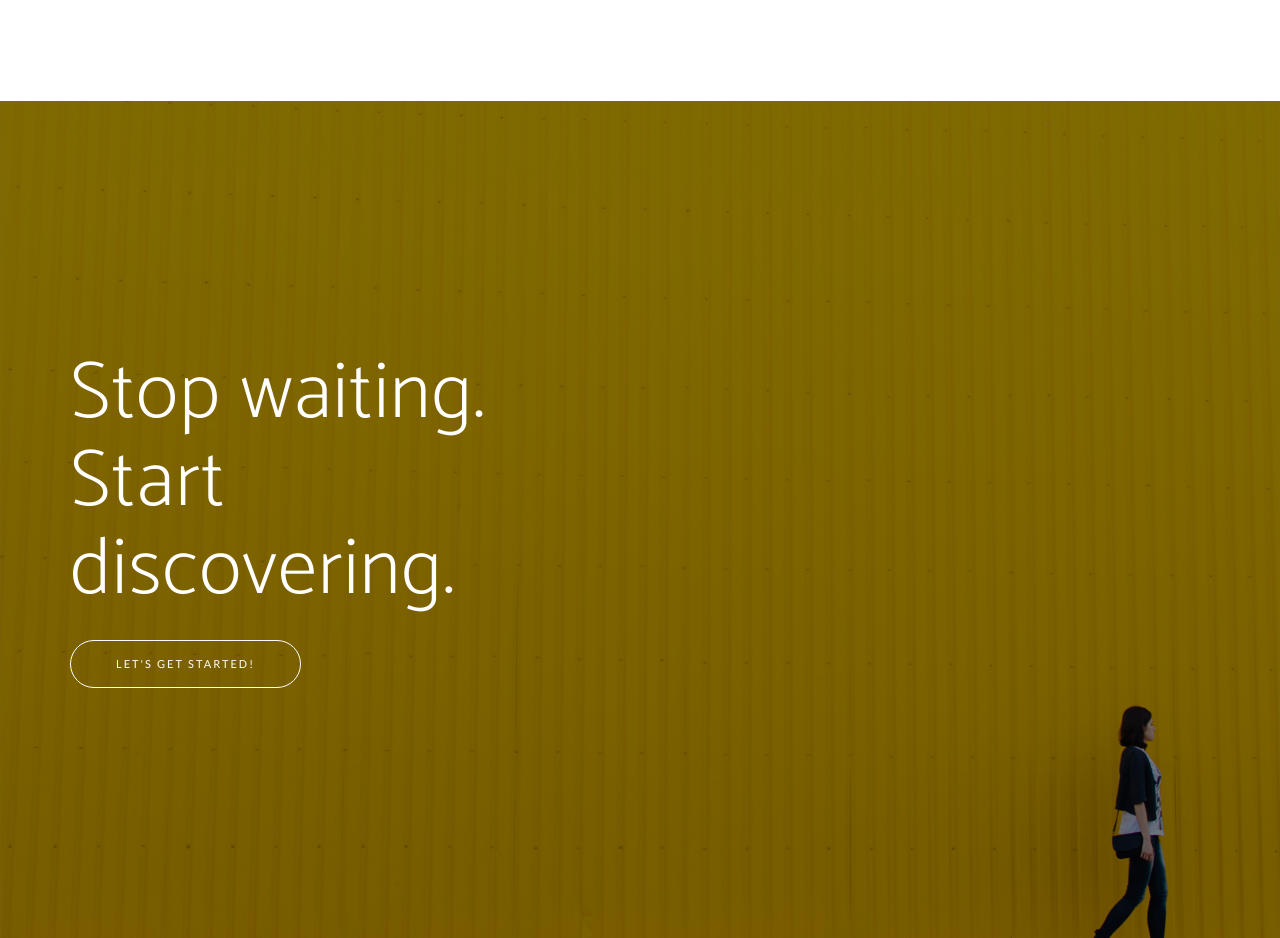
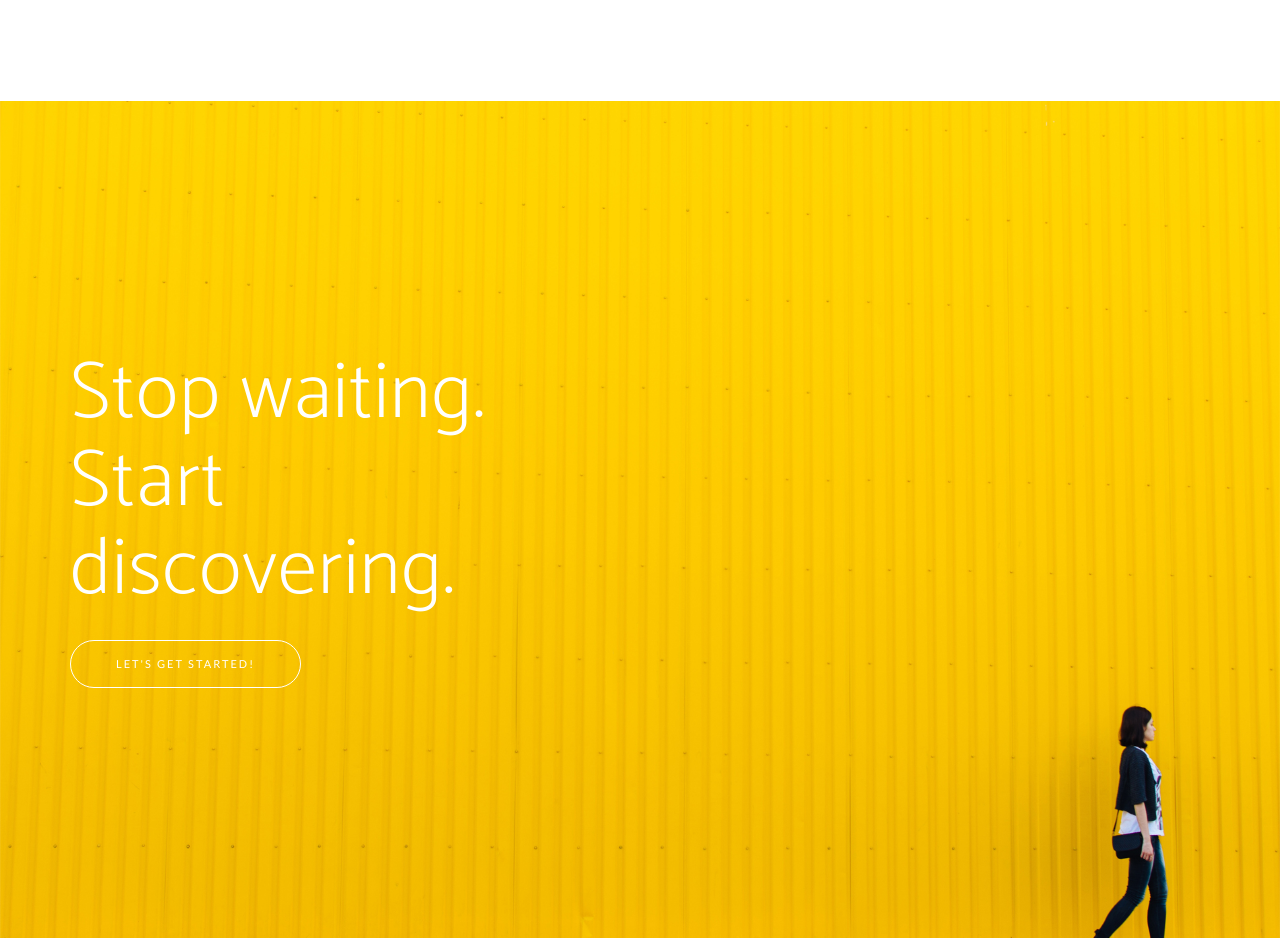
Before and after one commit to nainikaB/Website, a website: page index.html in a window 1280 px wide. Shown: the part 2441-3379 px from the top of the page. Drawn offline with nearby package versions, Linux system fonts and the light colour scheme; a script that the page names is missing; a web font is replaced by a local one.

Commit message:
Update index.html

```diff
--- a/index.html
+++ b/index.html
@@ -186,7 +186,7 @@
                 </a>
             </div>
         </div>
-        <div class="overlay"></div>
+
     </section>
 
     <section id="contact" class="contact bg-primary">
```
